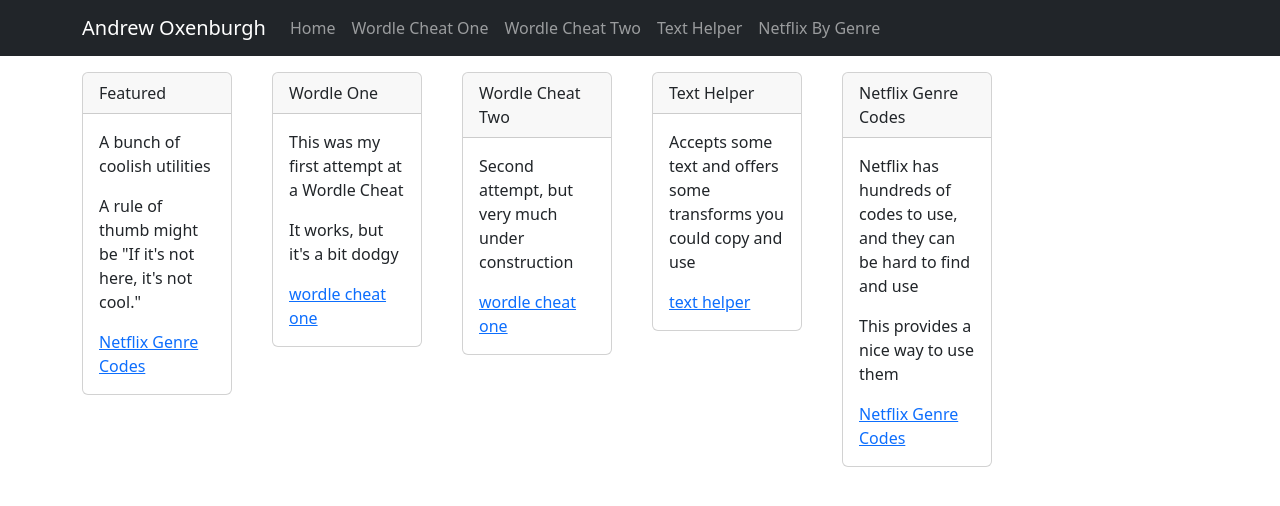
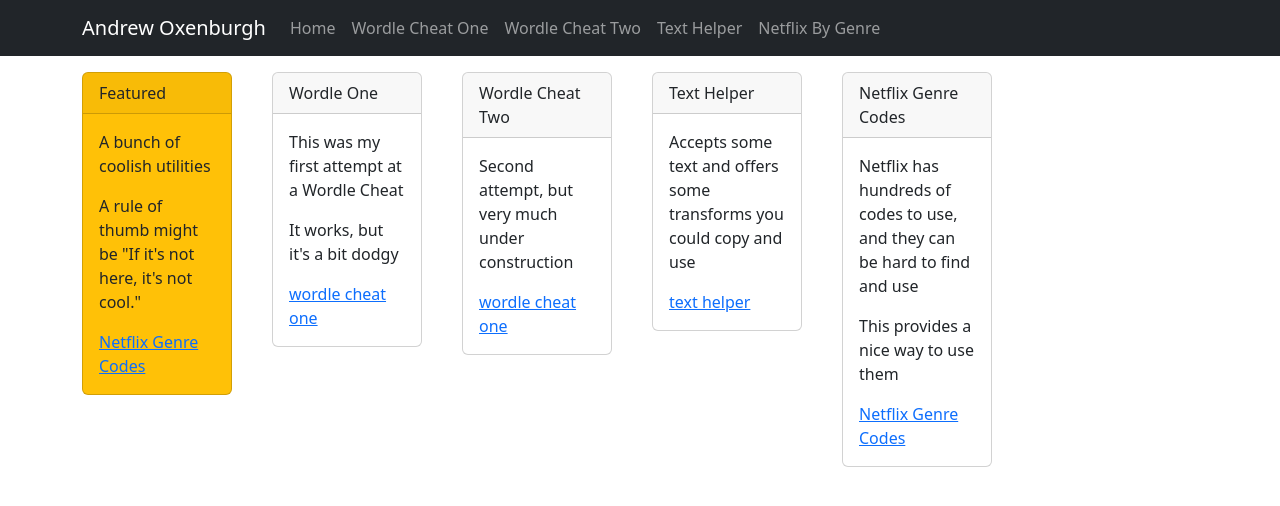
Before and after one commit to andrew-oxenburgh/wordle-cheat, a React (Vite) app: page /#/ in a window 1280 px wide. Shown: the top 506 px of the page. Built offline with nearby package versions, Linux system fonts and the light colour scheme.

Commit message:
Tweaked cards appearance

```diff
--- a/src/home/Home.tsx
+++ b/src/home/Home.tsx
@@ -16,6 +16,7 @@
 type CardType = {
    header: string
    text: string[]
+   bg?: string
    link?: {
       href: string
       text: string
@@ -25,6 +26,7 @@
 const cards: CardType[] = [
    {
       header: 'Featured',
+      bg: "warning",
       text: [
          'A bunch of coolish utilities',
          'A rule of thumb might be "If it\'s not here, it\'s not cool."'
@@ -89,7 +91,10 @@
                R.map((card: CardType) => {
                   return (
                      <Col xs="12" sm="6" md="4" lg="3" xl="2" key={card.header}>
-                        <Card className={classes.cardContainer}>
+                        <Card
+                           className={classes.cardContainer}
+                           bg={card.bg}
+                        >
                            <Card.Header>{card.header}</Card.Header>
                            <Card.Body>
                               {
```
